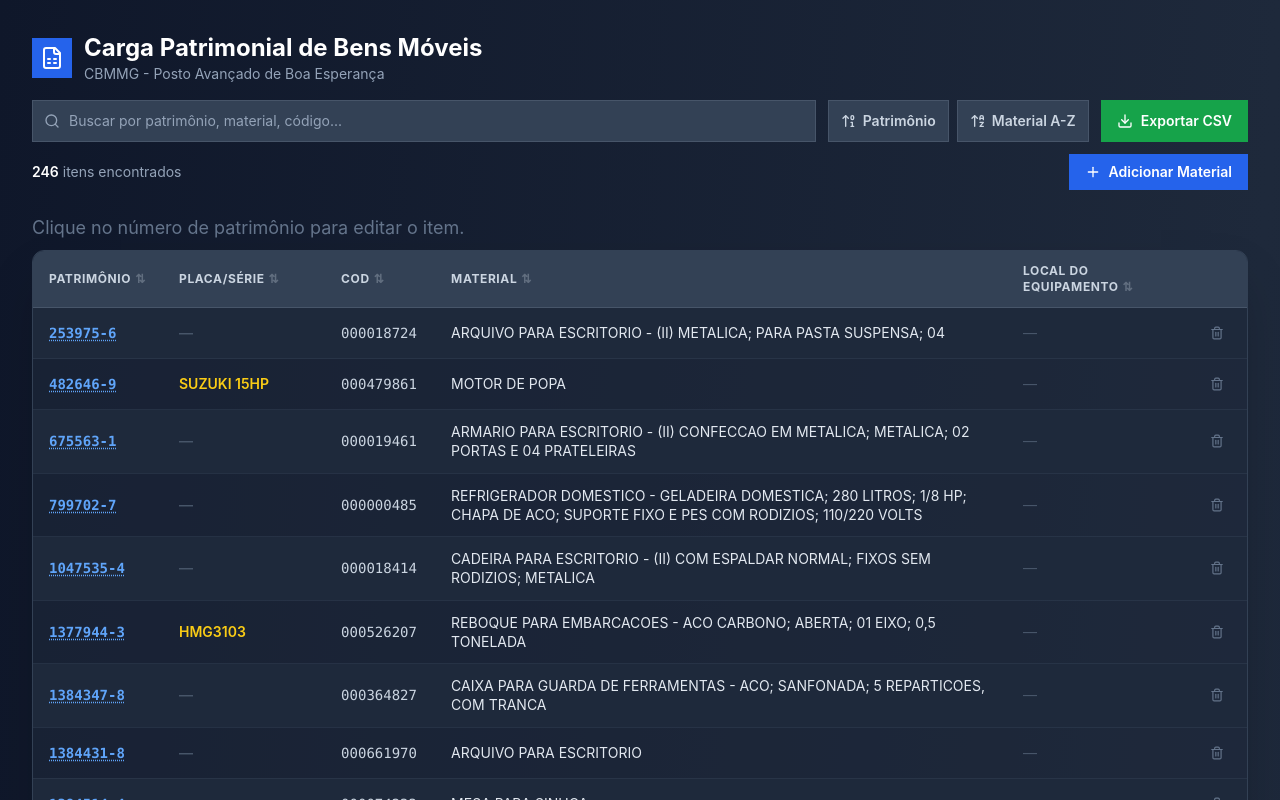
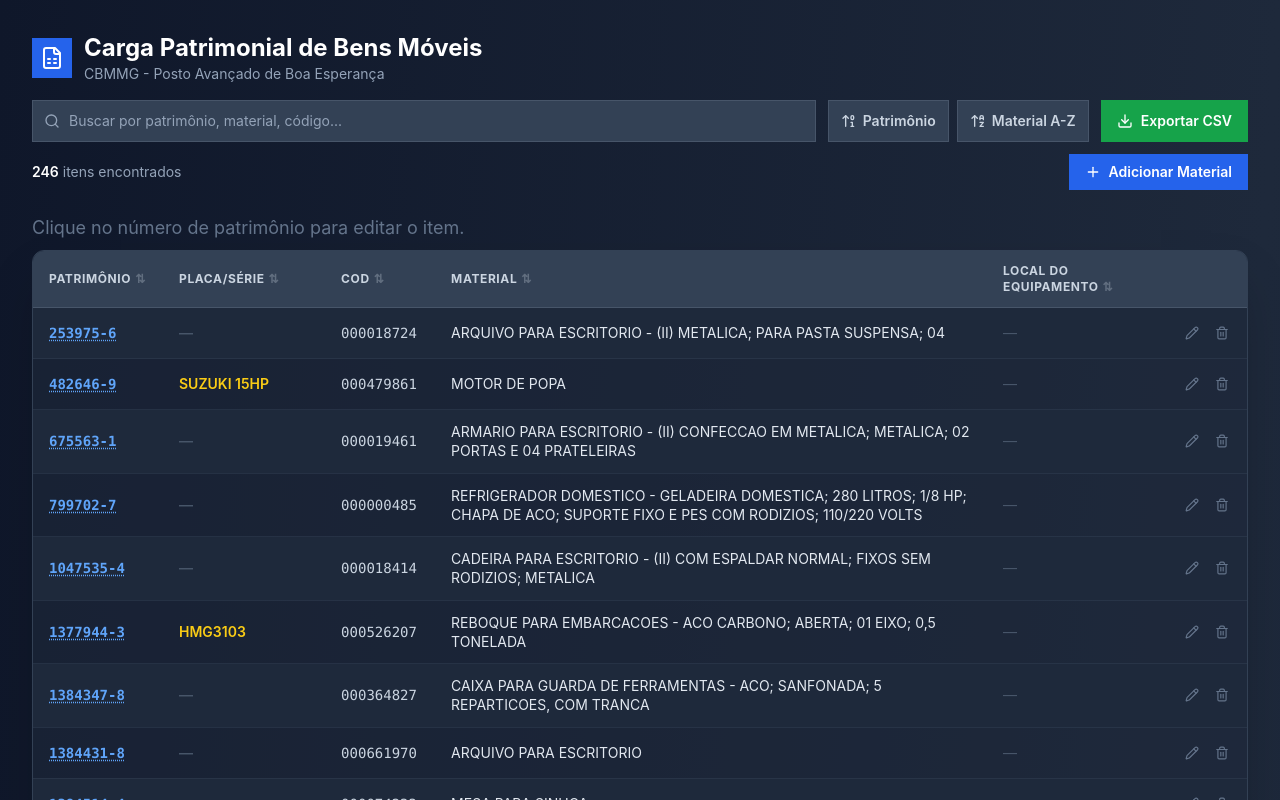
Before and after one commit to theus2209/CargaPatrimonial, a React (Vite) app: page / in a window 1280 px wide. Shown: the top 800 px of the page. Built offline with nearby package versions, Linux system fonts and the light colour scheme.

Commit message:
Add edit button per row

```diff
--- a/src/pages/PatrimonioTable.tsx
+++ b/src/pages/PatrimonioTable.tsx
@@ -127,7 +127,7 @@ export default function PatrimonioTable() {
     { key: "cod", label: "COD", width: "w-[110px]" },
     { key: "material", label: "MATERIAL", width: "" },
     { key: "localEquipamento", label: "LOCAL DO EQUIPAMENTO", width: "w-[180px]" },
-    { key: "acoes", label: "", width: "w-[60px]" },
+    { key: "acoes", label: "", width: "w-[80px]" },
   ];
 
   const SortIcon = ({ col }: { col: string }) => {
@@ -298,6 +298,14 @@ export default function PatrimonioTable() {
                       {item.localEquipamento || <span className="text-slate-600">—</span>}
                     </td>
                     <td className="px-2 py-3 text-center" onClick={(e) => e.stopPropagation()}>
+                      <div className="flex items-center justify-center gap-1">
+                        <button
+                          onClick={() => openEditModal(item)}
+                          title="Editar item"
+                          className="p-1.5 rounded text-slate-500 hover:text-yellow-400 hover:bg-slate-700 transition-colors"
+                        >
+                          <Pencil className="w-3.5 h-3.5" />
+                        </button>
                         <button
                           onClick={() => handleDelete(item.patrimonio)}
                           title={
@@ -313,6 +321,7 @@ export default function PatrimonioTable() {
                         >
                           <Trash2 className="w-3.5 h-3.5" />
                         </button>
+                      </div>
                     </td>
                   </tr>
                 ))
```
Lines whose indentation alone changed are shown as unchanged.
